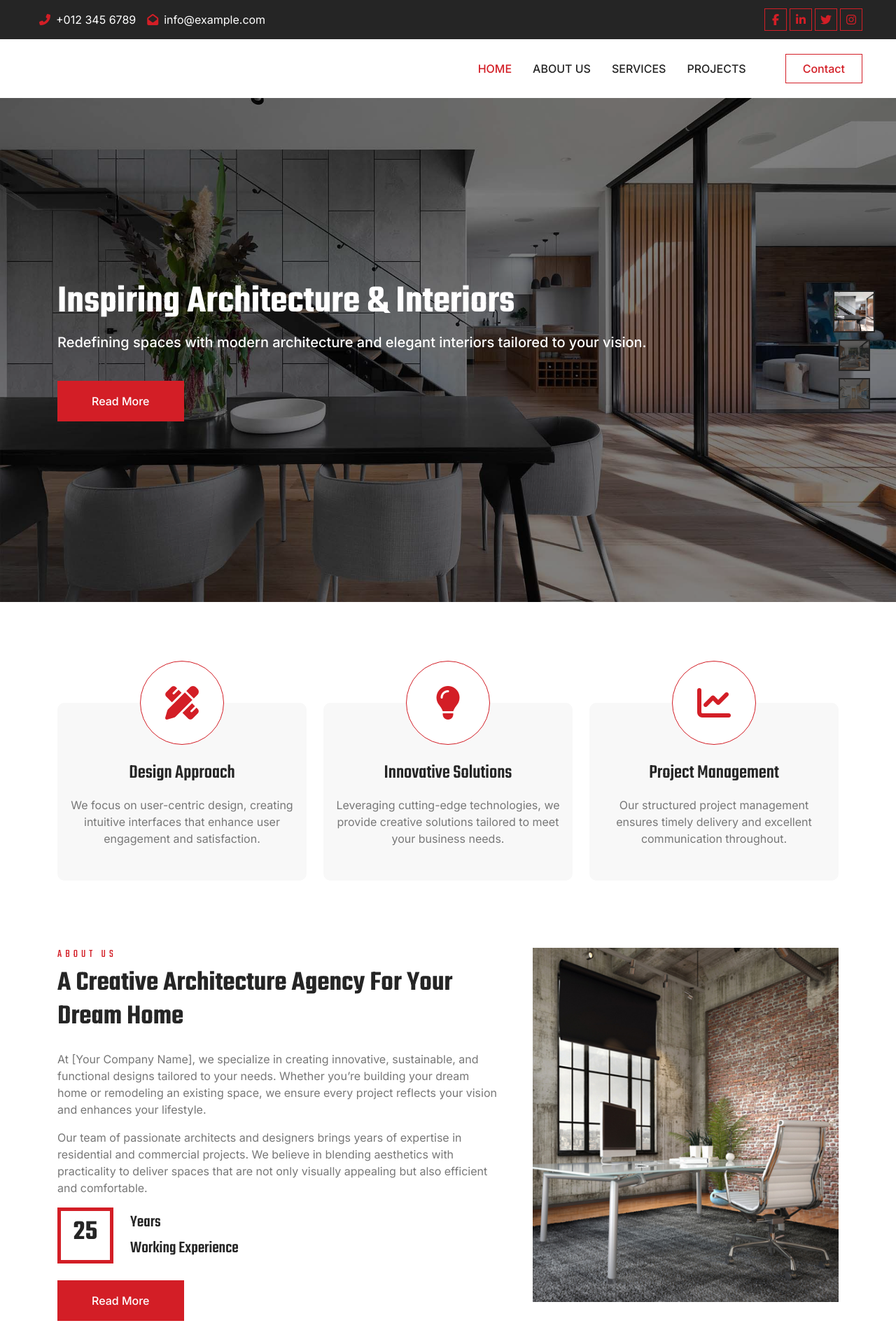
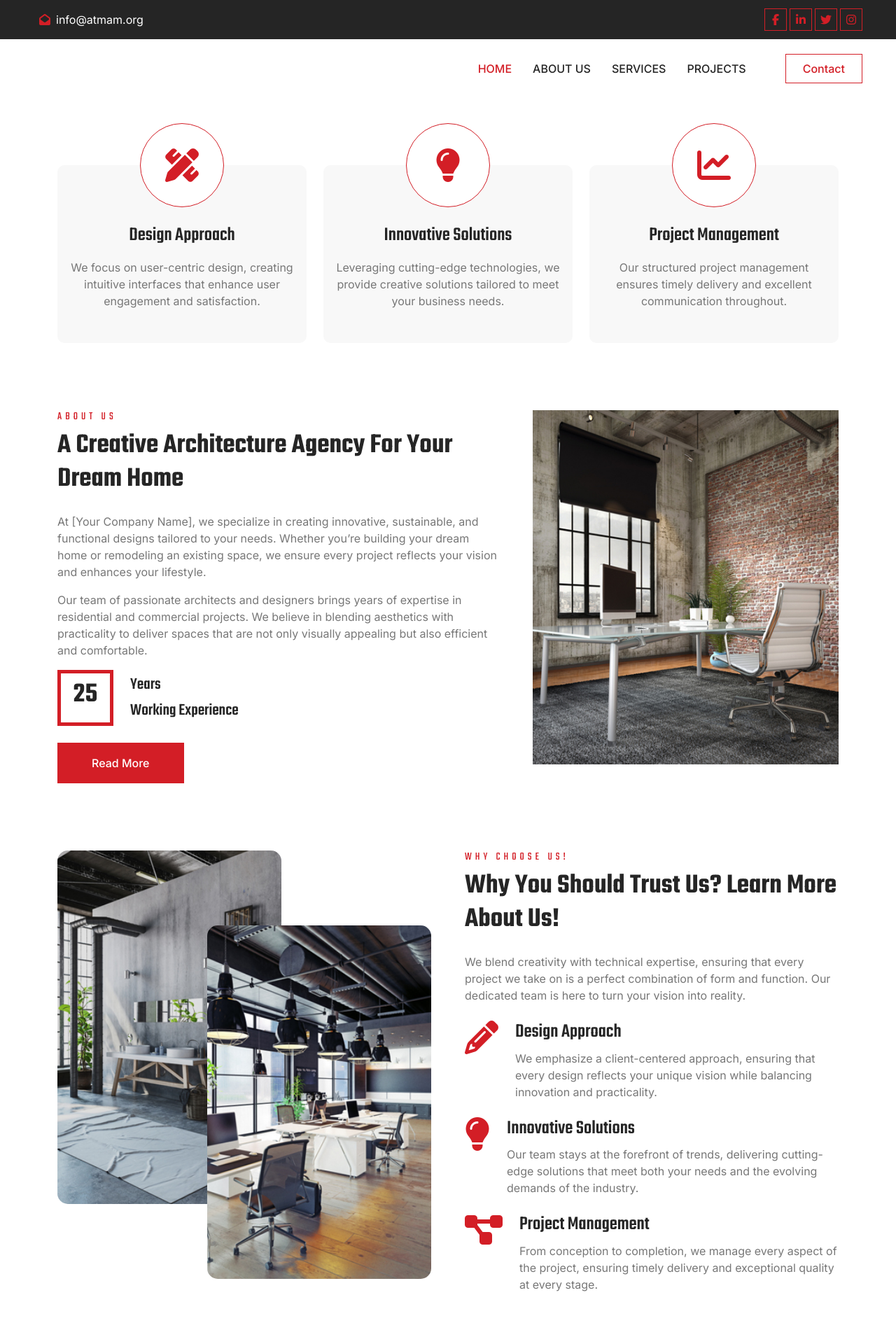
Before and after one commit to pankaj8949/atmam-homepage, a Flask app: page / in a window 1280 px wide. Shown: the top 1920 px of the page at 70% size. Run offline with Flask 3, Linux system fonts and the light colour scheme; some libraries are stand-ins or nearby versions.

Commit message:
layout updated

```diff
--- a/templates/index.html
+++ b/templates/index.html
@@ -4,7 +4,7 @@
   <body>
 
     <!-- Carousel Start -->
-    <section>
+    <!-- <section>
       <div class="container-fluid p-0 pb-5 wow fadeIn" data-wow-delay="0.1s">
         <div class="owl-carousel header-carousel position-relative">
           <div
@@ -99,7 +99,7 @@
           </div>
         </div>
       </div>
-    </section>
+    </section> -->
     <!-- Carousel End -->
 
     <!-- Facts Start -->
--- a/templates/layout.html
+++ b/templates/layout.html
@@ -3,7 +3,7 @@
 
 <head>
     <meta charset="utf-8" />
-    <title>Atmam Edutech Group</title>
+    <title>Atmam Edutech Publications</title>
     <meta content="width=device-width, initial-scale=1.0" name="viewport" />
     <meta content="" name="keywords" />
     <meta content="" name="description" />
@@ -51,10 +51,10 @@
     <div class="row gx-0 d-none d-lg-flex">
         <div class="col-lg-7 px-5 text-start">
             <div class="h-100 d-inline-flex align-items-center py-3 me-3">
-                <a class="text-white px-2" href="tel:+0123456789"><i class="fa fa-phone-alt txt-primary me-2"></i>+012
-                    345 6789</a>
+                <!-- <a class="text-white px-2" href="tel:+0123456789"><i class="fa fa-phone-alt txt-primary me-2"></i>+012
+                    345 6789</a> -->
                 <a class="text-white px-2" href="mailto:info@example.com"><i
-                        class="fa fa-envelope-open txt-primary me-2"></i>info@example.com</a>
+                        class="fa fa-envelope-open txt-primary me-2"></i>info@atmam.org</a>
             </div>
         </div>
         <div class="col-lg-5 px-5 text-end">
@@ -113,10 +113,6 @@
                 <div class="col-lg-2 col-md-6">
                     <h3 class="text-light mb-4">Services</h3>
                     <a class="btn btn-link" href="">Architecture</a>
-                    <a class="btn btn-link" href="">3D Animation</a>
-                    <a class="btn btn-link" href="">House Planning</a>
-                    <a class="btn btn-link" href="">Interior Design</a>
-                    <a class="btn btn-link" href="">Construction</a>
                 </div>
                 <div class="col-lg-3 col-md-6">
                     <h3 class="text-light mb-4">Quick Links</h3>
@@ -133,10 +129,7 @@
                         New York, USA
                     </p>
                     <p class="mb-2 text-light">
-                        <i class="fa fa-phone-alt txt-primary me-3"></i>+012 345 67890
-                    </p>
-                    <p class="mb-2 text-light">
-                        <i class="fa fa-envelope txt-primary me-3"></i>info@example.com
+                        <i class="fa fa-envelope txt-primary me-3"></i>info@atmam.org
                     </p>
                     <div class="d-flex pt-2">
                         <a class="btn btn-square btn-outline-body me-1" href=""><i class="fab fa-facebook-f"></i></a>
@@ -153,7 +146,7 @@
             <div class="container">
                 <div class="row">
                     <div class="col-md-6 text-center text-md-start mb-3 mb-md-0 text-light">
-                        &copy; <a href="/">2025 Atmam Edutech Group</a>, All Right Reserved.
+                        &copy; <a href="/">2025 Atmam Edutech Publications</a>, All Right Reserved.
                     </div>
                     <div class="col-md-6 text-center text-light text-md-end">
                         Designed By <a href="/">ReDevs</a>
```
